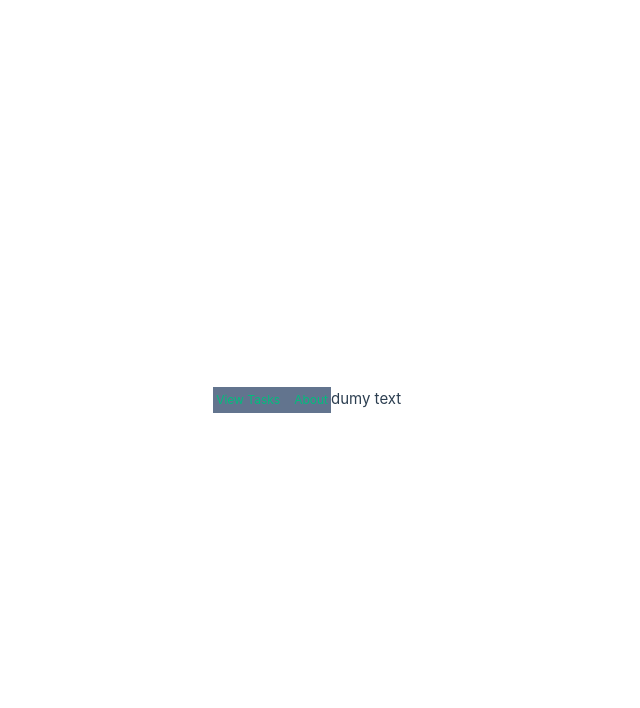
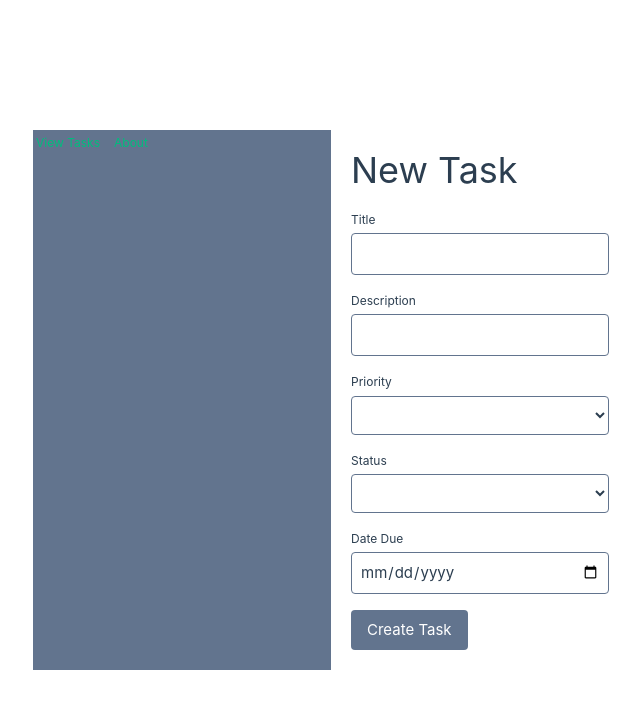
Before and after one commit to danieldesira/vuejs-otech-test, a Vue app: page /new-task in a window 1280 px wide. Shown: the top 708 px of the page, without its empty margins (309-949 px from the left). Built offline with nearby package versions, Linux system fonts and the light colour scheme; the HTML template or start-up script is replaced by a standard one.

Commit message:
implement new-task and edit-task views

```diff
--- a/db.json
+++ b/db.json
@@ -33,12 +33,92 @@
       "dueDate": "2025-12-20"
     },
     {
-      "id": "e338",
       "title": "New Task",
       "description": "This is a newly created task.",
       "priority": "low",
-      "status": "pending",
-      "dueDate": "2025-12-20"
+      "status": "completed",
+      "dateDue": "2025-12-20",
+      "id": "e338"
+    },
+    {
+      "id": "554e",
+      "title": "",
+      "description": "",
+      "priority": "",
+      "status": "",
+      "dateDue": ""
+    },
+    {
+      "id": "87be",
+      "title": "",
+      "description": "",
+      "priority": "",
+      "status": "",
+      "dateDue": ""
+    },
+    {
+      "id": "2ab6",
+      "title": "",
+      "description": "",
+      "priority": "",
+      "status": "",
+      "dateDue": ""
+    },
+    {
+      "id": "2383",
+      "title": "",
+      "description": "",
+      "priority": "",
+      "status": "",
+      "dateDue": ""
+    },
+    {
+      "id": "c314",
+      "title": "",
+      "description": "",
+      "priority": "",
+      "status": "",
+      "dateDue": ""
+    },
+    {
+      "id": "7f8c",
+      "title": "",
+      "description": "",
+      "priority": "",
+      "status": "",
+      "dateDue": ""
+    },
+    {
+      "id": "f602",
+      "title": "",
+      "description": "",
+      "priority": "",
+      "status": "",
+      "dateDue": ""
+    },
+    {
+      "id": "053e",
+      "title": "hello world",
+      "description": "",
+      "priority": "",
+      "status": "",
+      "dateDue": ""
+    },
+    {
+      "id": "2c20",
+      "title": "hello world",
+      "description": "",
+      "priority": "",
+      "status": "",
+      "dateDue": ""
+    },
+    {
+      "id": "d453",
+      "title": "kkkkkk",
+      "description": "eqrfwerf",
+      "priority": "medium",
+      "status": "completed",
+      "dateDue": ""
     }
   ]
 }
--- /dev/null
+++ b/src/components/DropDown.vue
@@ -0,0 +1,21 @@
+<script setup lang="ts">
+defineProps(['label', 'id', 'options'])
+defineEmits(['update:modelValue'])
+defineModel<string>()
+</script>
+
+<template>
+  <div class="flex flex-col gap-1">
+    <label class="text-[12px] font-semibold" :for="id">{{ label }}</label>
+    <select
+      class="border border-slate-500 rounded-sm p-2 w-full"
+      :id="id"
+      :value="modelValue"
+      @input="$emit('update:modelValue', ($event.target as HTMLInputElement).value)"
+    >
+      <option v-for="option in options" :key="option" :value="option">
+        {{ option }}
+      </option>
+    </select>
+  </div>
+</template>
--- /dev/null
+++ b/src/components/InputText.vue
@@ -0,0 +1,20 @@
+<script setup lang="ts">
+defineProps(['label', 'id', 'type', 'required'])
+defineEmits(['update:modelValue'])
+defineModel<string>()
+</script>
+
+<template>
+  <div class="flex flex-col gap-1">
+    <label class="text-[12px] font-semibold" :for="id">{{ label }}</label>
+    <input
+      :type="type ?? 'text'"
+      class="border border-slate-500 rounded-sm p-2 w-full"
+      :id="id"
+      :value="modelValue"
+      @input="$emit('update:modelValue', ($event.target as HTMLInputElement).value)"
+      :required="required"
+      :aria-required="required"
+    />
+  </div>
+</template>
--- a/src/components/TaskCard.vue
+++ b/src/components/TaskCard.vue
@@ -5,7 +5,7 @@ defineProps(['task'])
 </script>
 
 <template>
-  <RouterLink to="/edit-task/:id">
+  <RouterLink :to="`/edit-task/${task.id}`">
     <div class="flex flex-col gap-2 bg-slate-500 rounded-sm p-5">
       <strong class="font-bold text-[14px]">{{ task.title }}</strong>
       <span class="text-[12px]">{{ task.description }}</span>
--- a/src/views/EditTask.vue
+++ b/src/views/EditTask.vue
@@ -1,3 +1,60 @@
-<script setup lang="ts"></script>
+<script setup lang="ts">
+import { onMounted, ref } from 'vue'
+import { useRoute } from 'vue-router'
+import { axiosInstance } from '@/axiosInstance'
+import InputText from '@/components/InputText.vue'
+import DropDown from '@/components/Dropdown.vue'
+import type { Task } from '@/interfaces'
 
-<template>dummy</template>
+const route = useRoute()
+const taskId = route.params.id
+
+const formData = ref({
+  title: '',
+  description: '',
+  priority: '',
+  status: '',
+  dateDue: '',
+})
+
+const priorityOptions = ['low', 'medium', 'high']
+const statusOptions = ['pending', 'completed']
+
+const submitForm = async (event: Event) => {
+  event.preventDefault()
+  await axiosInstance.put(`tasks/${taskId}`, formData.value)
+}
+
+onMounted(async () => {
+  const response = await axiosInstance.get<Task>(`tasks/${taskId}`)
+  const task = response.data
+  formData.value = {
+    title: task.title,
+    description: task.description,
+    priority: task.priority,
+    status: task.status,
+    dateDue: task.dueDate,
+  }
+})
+</script>
+
+<template>
+  <main class="flex flex-col gap-5 p-5">
+    <h2 class="text-4xl font-extrabold">Edit Task</h2>
+    <form class="flex flex-col gap-4 mt-5" @submit="submitForm">
+      <InputText id="title" label="Title" v-model="formData.title" required="" />
+      <InputText id="description" label="Description" v-model="formData.description" />
+      <DropDown
+        id="priority"
+        label="Priority"
+        v-model="formData.priority"
+        :options="priorityOptions"
+      />
+      <DropDown id="status" label="Status" v-model="formData.status" :options="statusOptions" />
+      <InputText id="date-due" label="Date Due" type="date" v-model="formData.dateDue" />
+      <button type="submit" class="bg-slate-500 text-white font-bold py-2 px-4 rounded-sm w-fit">
+        Update Task
+      </button>
+    </form>
+  </main>
+</template>
--- a/src/views/NewTask.vue
+++ b/src/views/NewTask.vue
@@ -1,3 +1,43 @@
-<script setup lang="ts"></script>
+<script setup lang="ts">
+import { ref } from 'vue'
+import { axiosInstance } from '@/axiosInstance'
+import InputText from '@/components/InputText.vue'
+import DropDown from '@/components/Dropdown.vue'
 
-<template>dumy text</template>
+const formData = ref({
+  title: '',
+  description: '',
+  priority: '',
+  status: '',
+  dateDue: '',
+})
+
+const priorityOptions = ['low', 'medium', 'high']
+const statusOptions = ['pending', 'completed']
+
+const submitForm = async (event: Event) => {
+  event.preventDefault()
+  await axiosInstance.post('tasks', formData.value)
+}
+</script>
+
+<template>
+  <main class="flex flex-col gap-5 p-5">
+    <h2 class="text-4xl font-extrabold">New Task</h2>
+    <form class="flex flex-col gap-4 mt-5" @submit="submitForm">
+      <InputText id="title" label="Title" v-model="formData.title" required="" />
+      <InputText id="description" label="Description" v-model="formData.description" />
+      <DropDown
+        id="priority"
+        label="Priority"
+        v-model="formData.priority"
+        :options="priorityOptions"
+      />
+      <DropDown id="status" label="Status" v-model="formData.status" :options="statusOptions" />
+      <InputText id="date-due" label="Date Due" type="date" v-model="formData.dateDue" />
+      <button type="submit" class="bg-slate-500 text-white font-bold py-2 px-4 rounded-sm w-fit">
+        Create Task
+      </button>
+    </form>
+  </main>
+</template>
```
